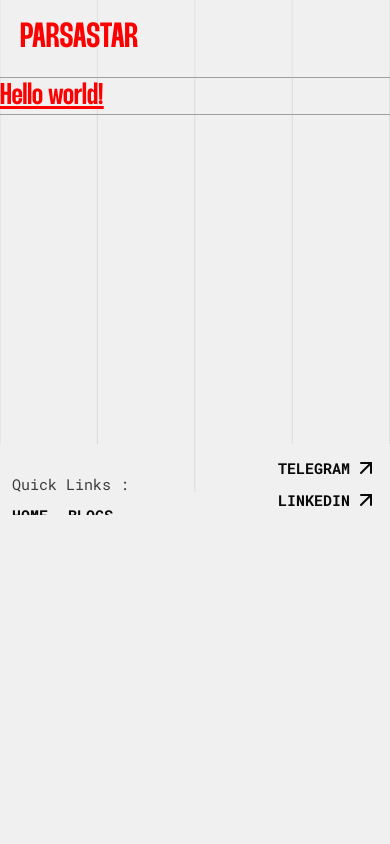
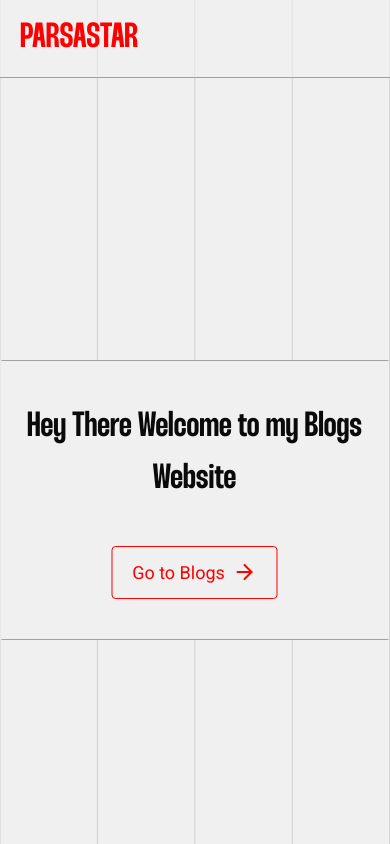
Before and after one commit to parsastar/ParsaStarBlog, a Next.js app in the folder parsa-star-blog/: page / in a window 390 px wide. Shown: the top 844 px of the page. Built offline with nearby package versions, Linux system fonts and the light colour scheme.

Commit message:
completed Home page with responsive and fixed some animated line bugs

```diff
--- a/parsa-star-blog/src/app/blogs/[id]/page.tsx
+++ b/parsa-star-blog/src/app/blogs/[id]/page.tsx
@@ -15,7 +15,7 @@ const Page = async ({ params }: { params: Promise<{ id: string }> }) => {
             {/* Header */}
             <div className="w-full items-center flex justify-between">
                 <BackButton />
-                <p className="text-darkGrey-500 px-2 font-mono h-fit text-subtitle w-[calc(25%-1.5px)] translate-x-[.5px] text-right">
+                <p className="text-darkGrey-500 px-2 font-roboto h-fit text-subtitle w-[calc(25%-1.5px)] translate-x-[.5px] text-right">
                     {blog.date}
                 </p>
             </div>
--- a/parsa-star-blog/src/app/page.tsx
+++ b/parsa-star-blog/src/app/page.tsx
@@ -1,3 +1,26 @@
+import AnimatedLine from "@/components/animatedLine";
+import { ArrowRight } from "lucide-react";
+import Link from "next/link";
+
 export default function Home() {
-    return <h1 className="text-3xl text-red-500 font-bold underline">Hello world!</h1>;
+    return (
+        <div className="min-h-[100svh]  mx-auto flex items-center justify-center container">
+            <div className="flex flex-col gap-10 w-[calc(100%-2px)] translate-x-[-.5px] bg-secondary-500  items-center">
+                <AnimatedLine />
+                <h1 className="lg:text-title text-logo text-center px-3 sm:text-5xl  font-bold">
+                    {" "}
+                    Hey There Welcome to my Blogs Website{" "}
+                </h1>
+                <Link
+                    href={"/blogs"}
+                    className="flex items-center justify-center text-red-500 hover:text-secondary-500 hover:bg-red-500 duration-200 p-3 px-5 sm:p-4 sm:px-7 lg:p-5 lg:px-10 font-roboto text-subtitle sm:text-xl  lg:text-blogTitle hover:gap-5     rounded-sm border border-red-500 gap-2 "
+                >
+                    {" "}
+                    Go to Blogs{" "}
+                    <ArrowRight className="!size:20px lg:!size-[30px]" />{" "}
+                </Link>
+                <AnimatedLine />
+            </div>
+        </div>
+    );
 }
--- a/parsa-star-blog/src/components/animatedLine.tsx
+++ b/parsa-star-blog/src/components/animatedLine.tsx
@@ -19,7 +19,7 @@ const AnimatedLine = ({
         { stiffness: 80, damping }
     );
     return (
-        <div className="flex relative  w-full h-fit flex-col items-center  gap-0">
+        <div className="flex relative pointer-events-none  w-full h-fit flex-col items-center  gap-0">
             <div
                 className="h-[20vh] absolute top-0 z-[-10 ]  w-full"
                 ref={container}
```
